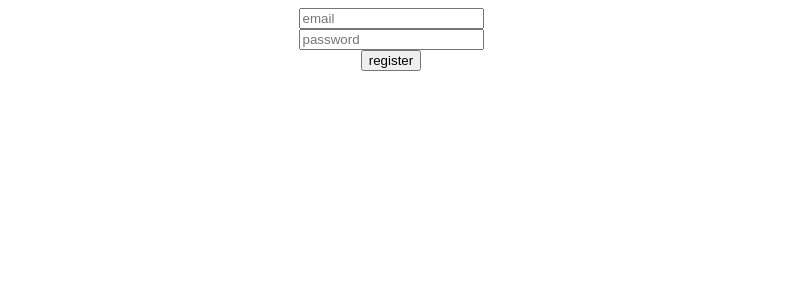
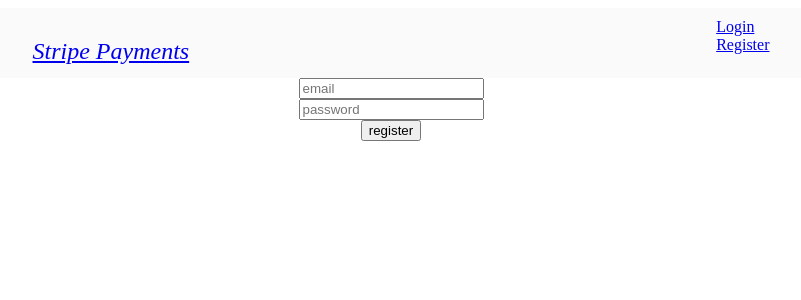
Before and after one commit to tjohnson1106/apollo-typescript-server-basic-ui, a React (Create React App) app: page /register in a window 1280 px wide. Shown: the top 300 px of the page, without its empty margins (249-1050 px from the left). Built offline with nearby package versions, Linux system fonts and the light colour scheme.

Commit message:
created basic routing for static home page

```diff
--- a/src/Routes.tsx
+++ b/src/Routes.tsx
@@ -6,17 +6,27 @@ import { LoginView } from "./modules/user/LoginView";
 import { RegisterView } from "./modules/user/RegisterView";
 import { Account } from "./modules/account/Account";
 import { PaidUsers } from "./modules/account/PaidUsers";
+import { Header } from "./shared/Header";
+
+// TODO build proper home page
+// REMEMBER look for support issues with <> </> they = React.Fragment
 
 export class Routes extends PureComponent {
   render() {
     return (
       <BrowserRouter>
+        <>
+          <Header />
+          <div>
             <Switch>
               <Route path="/login" component={LoginView} />
               <Route path="/register" component={RegisterView} />
               <Route path="/account" component={Account} />
               <Route path="/paid-users" component={PaidUsers} />
+              <Route path="/" render={() => <div>Home Page</div>} />
             </Switch>
+          </div>
+        </>
       </BrowserRouter>
     );
   }
--- /dev/null
+++ b/src/shared/Header.tsx
@@ -0,0 +1,40 @@
+import * as React from "react";
+import PureComponent = React.PureComponent;
+import { Link } from "react-router-dom";
+
+export class Header extends PureComponent {
+  state = {};
+  render() {
+    return (
+      <div
+        style={{
+          height: 50,
+          width: "100%",
+          backgroundColor: "#fafafa",
+          display: "flex",
+          justifyContent: "space-around",
+          padding: 10
+        }}
+      >
+        <Link to="/">
+          <h2
+            style={{
+              fontStyle: "oblique",
+              fontWeight: "lighter"
+            }}
+          >
+            Stripe Payments
+          </h2>
+        </Link>
+        <div>
+          <div>
+            <Link to="/login">Login</Link>
+          </div>
+          <div>
+            <Link to="/register">Register</Link>
+          </div>
+        </div>
+      </div>
+    );
+  }
+}
```
Lines whose indentation alone changed are shown as unchanged.
